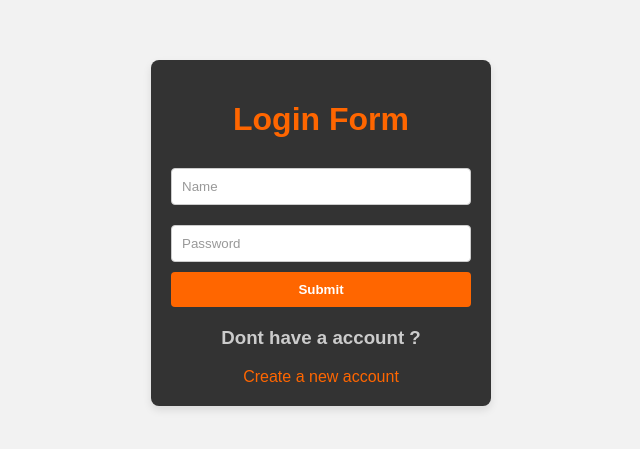
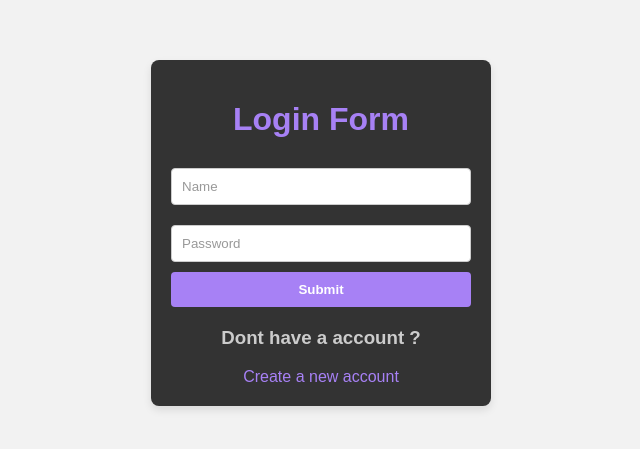
Before and after one commit to meenalsingh0/BridgeU, a website: page tempelates/login.hbs in a window 1280 px wide. Shown: the part 167-616 px from the top of the page, without its empty margins (319-959 px from the left). Drawn offline with nearby package versions, Linux system fonts and the light colour scheme; files that its build step writes are made by us from their sources.

Commit message:
Update login.css

```diff
--- a/public/css/login.css
+++ b/public/css/login.css
@@ -10,7 +10,7 @@ body {
 }
 
 h1 {
-    color: #ff6600; /* Orange color */
+    color: #A781F5; /* Orange color */
     text-align: center;
     margin-bottom: 20px;
 }
@@ -38,7 +38,7 @@ input[type="text"]::placeholder, input[type="password"]::placeholder {
 
 input.sub {
     width: 100%;
-    background-color: #ff6600; /* Orange button */
+    background-color:  #A781F5; /* Orange button */
     color: #fff;
     border: none;
     padding: 10px;
@@ -49,7 +49,7 @@ input.sub {
 }
 
 input.sub:hover {
-    background-color: #e65c00; /* Darker orange on hover */
+    background-color:  #7333f1; /* Darker orange on hover */
 }
 
 h3 {
@@ -61,12 +61,12 @@ h3 {
 a {
     display: block;
     text-align: center;
-    color: #ff6600; /* Orange link */
+    color: #A781F5; /* Orange link */
     text-decoration: none;
     margin-top: 10px;
     transition: color 0.3s ease;
 }
 
 a:hover {
-    color: #e65c00; /* Darker orange on hover */
+    color: #7333f1; /* Darker orange on hover */
 }
```
